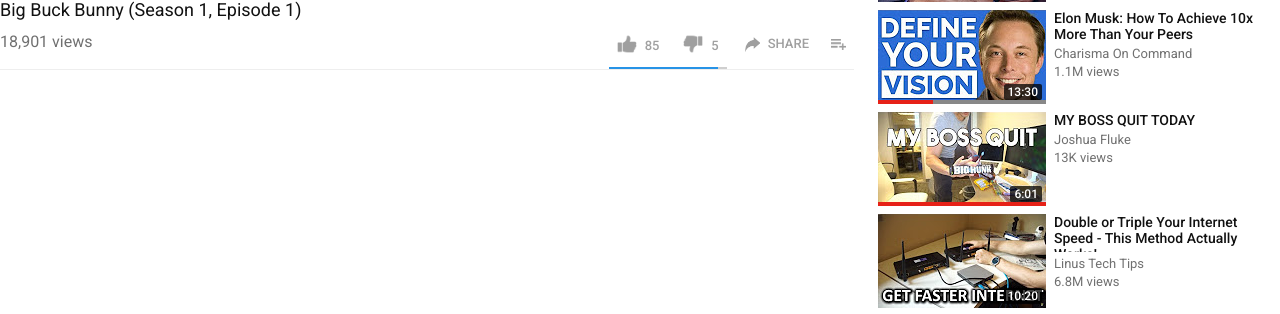
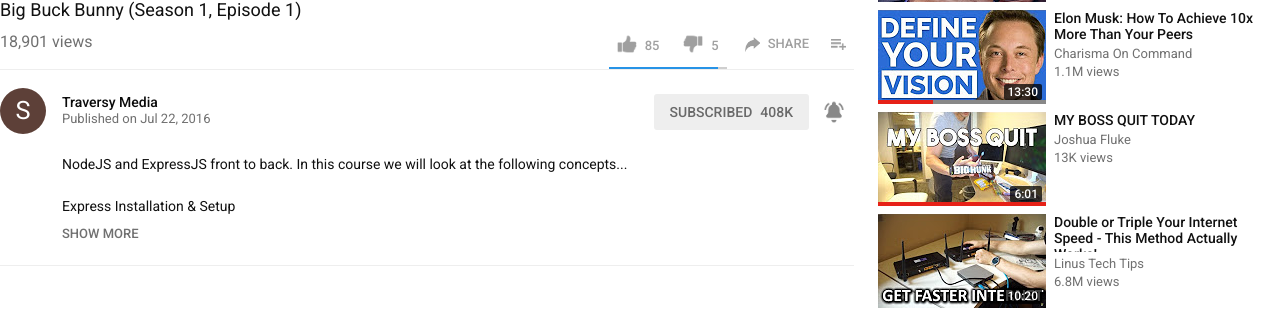
Before and after one commit to mileshenrichs/reactube, a React (Create React App) app in the folder client/: page / in a window 1280 px wide. Shown: the part 581-895 px from the top of the page. Built offline with nearby package versions, Linux system fonts and the light colour scheme.

Commit message:
video description, subscribe button

```diff
--- a/client/src/App.css
+++ b/client/src/App.css
@@ -1690,3 +1690,129 @@
   position: relative;
   left: 16px;
 }
+
+.VideoInfo__top-row {
+  margin-bottom: 20px;
+}
+
+.VideoInfo__top-row::after {
+  clear: both;
+  display: block;
+  content: "";
+}
+
+.VideoInfo__top-row--metadata {
+  width: 60%;
+  float: left;
+}
+
+.VideoInfo__top-row--metadata .ProfileIcon,
+.VideoInfo__top-row--metadata .metadata-text {
+  float: left;
+}
+
+.VideoInfo__top-row--metadata .ProfileIcon {
+  padding-right: 16px;
+}
+
+.VideoInfo__top-row--metadata .metadata-text {
+  width: 70%;
+  position: relative;
+  top: 4px;
+}
+
+.VideoInfo__top-row--metadata span {
+  display: block;
+}
+
+.metadata-text .meta-creator a {
+  font-size: 87.5%;
+  font-weight: 500;
+  color: #0a0a0a;
+  text-decoration: none;
+}
+
+.metadata-text .meta-publish-date {
+  font-size: 81.25%;
+  color: #707070;
+}
+
+.VideoInfo__top-row--subscribe-notify {
+  float: right;
+  position: relative;
+  top: 5px;
+  padding-right: 8px;
+}
+
+.SubscribeButton {
+  border: 0;
+  font-weight: 500;
+  font-size: 14px;
+  color: #ffffff;
+  background: #ff0000;
+  border-radius: 3px;
+  padding: 10px 16px;
+  cursor: pointer;
+  text-transform: uppercase;
+}
+
+.SubscribeButton.subscribed {
+  background: #eeeeee;
+  color: #696969;
+}
+
+.SubscribeButton__text-subscribe {
+  margin-right: 8px;
+}
+
+.SubscribeButton__subcount {
+  opacity: 0.85;
+}
+
+.SubscribeButton.subscribed .SubscribeButton__subcount {
+  opacity: 1;
+}
+
+.subscription-notification-bell {
+  width: 24px;
+  background: transparent;
+  border: none;
+  cursor: pointer;
+  position: relative;
+  top: 7px;
+  margin-left: 13px;
+}
+
+.subscription-notification-bell img {
+  width: 100%;
+}
+
+.VideoInfo__description {
+  font-size: 87.5%;
+  padding-left: 62px;
+  line-height: 21px;
+  margin-bottom: 6px;
+  max-height: 60px;
+  overflow: hidden;
+}
+
+.VideoInfo__description.expanded {
+  max-height: none;
+}
+
+.VideoInfo__description a {
+  text-decoration: none;
+  color: #0665d6;
+}
+
+.VideoInfo__description--show-toggle {
+  background: transparent;
+  border: 0;
+  text-transform: uppercase;
+  font-weight: 500;
+  color: #707070;
+  padding: 6px 0;
+  cursor: pointer;
+  font-size: 13px;
+  margin-left: 62px;
+}
--- /dev/null
+++ b/client/src/Components/SubscribeButton/SubscribeButton.js
@@ -0,0 +1,18 @@
+import React from 'react';
+import PropTypes from 'prop-types';
+
+const SubscribeButton = ({ subscribed, subCount }) => {
+  return (
+    <button className={'SubscribeButton' + (subscribed ? ' subscribed' : '')}>
+      <span className="SubscribeButton__text-subscribe">{'Subscribe' + (subscribed ? 'd' : '')}</span>
+      <span className="SubscribeButton__subcount">{subCount}</span>
+    </button>
+  );
+}
+
+SubscribeButton.propTypes = {
+  subscribed: PropTypes.bool.isRequired,
+  subCount: PropTypes.string.isRequired
+}
+
+export default SubscribeButton;
--- a/client/src/Components/WatchView/WatchLeftColumn/VideoInfo/VideoInfo.js
+++ b/client/src/Components/WatchView/WatchLeftColumn/VideoInfo/VideoInfo.js
@@ -3,8 +3,25 @@
 import { bindActionCreators } from 'redux';
 import * as actions from '../../../../actions/watchActions'
 import InteractionDock from './InteractionDock/InteractionDock';
+import ProfileIcon from '../../../ProfileIcon/ProfileIcon';
+import SubscribeButton from '../../../SubscribeButton/SubscribeButton';
+import subscriptionBell from '../../../../resources/subscription-bell.png';
+import subscriptionBellActivated from '../../../../resources/subscription-bell-activated.png';
 
 const VideoInfo = (props) => {
+  const subscribed = true;
+  const videoDescription = {
+    __html: 'NodeJS and ExpressJS front to back. In this course we will look at the following concepts... <br><br>' +
+    'Express Installation & Setup <br>' +
+    'Middleware <br>' +
+    'Routing <br>' +
+    'Template Engines <br>' +
+    'Forms & Input <br>' +
+    'MongoDB w/ MongoJS <br><br>' +
+    'Express generator will be in another video <br><br>' +
+    'NODE.JS, EXPRESS & MONGODB COURSE: <br><a href="#">https://www.udemy.com/nodejs-express</a>'
+  }
+
   return (
     <div className="VideoInfo">
       <section className="info-section">
@@ -24,22 +41,54 @@
           createPlaylistAndAddVideo={props.createPlaylistAndAddVideo}
         />
       </section>
+
+      <section className="info-section">
+        <div className="VideoInfo__top-row">
+          <div className="VideoInfo__top-row--metadata">
+            <a href="#">
+              <ProfileIcon width={46} />
+            </a>
+            <div className="metadata-text">
+              <span className="meta-creator"><a href="#">Traversy Media</a></span>
+              <span className="meta-publish-date">Published on Jul 22, 2016</span>
+            </div>
+          </div>
+
+          <div className="VideoInfo__top-row--subscribe-notify">
+            <SubscribeButton
+              subscribed={subscribed}
+              subCount="408K"
+            />
+
+            {subscribed &&
+              <button className="subscription-notification-bell">
+                <img src={subscribed ? subscriptionBellActivated : subscriptionBell} alt="" />
+              </button>}
+          </div>
+        </div>
+
+        <div className={'VideoInfo__description' + (props.showExpandedDescription ? ' expanded' : '')} dangerouslySetInnerHTML={videoDescription}></div>
+        <button className="VideoInfo__description--show-toggle" onClick={props.toggleDescriptionExpansion}>
+          {props.showExpandedDescription ? 'Show less' : 'Show more'}
+        </button>
+      </section>
     </div>
   );
 }
 
 const mapStateToProps = (state) => {
-  const { userRating, userPlaylistsContainingVideo, showAddToMenu } = state.watch;
+  const { userRating, userPlaylistsContainingVideo, showAddToMenu, showExpandedDescription } = state.watch;
   const userPlaylists = state.user.playlists;
-  return {userRating, userPlaylistsContainingVideo, userPlaylists, showAddToMenu};
+  return {userRating, userPlaylistsContainingVideo, userPlaylists, showAddToMenu, showExpandedDescription};
 }
 
-const { rateVideo, toggleShareModal, addVideoToPlaylist, removeVideoFromPlaylist, createPlaylistAndAddVideo, toggleAddToMenu } = actions;
+const { rateVideo, toggleShareModal, addVideoToPlaylist, removeVideoFromPlaylist, createPlaylistAndAddVideo,
+        toggleAddToMenu, toggleDescriptionExpansion } = actions;
 const mapDispatchToProps = (dispatch) => {
   return bindActionCreators({
     rateVideo, toggleShareModal, addVideoToPlaylist,
     removeVideoFromPlaylist, createPlaylistAndAddVideo,
-    toggleAddToMenu
+    toggleAddToMenu, toggleDescriptionExpansion
   }, dispatch);
 }
 
--- a/client/src/actions/watchActions.js
+++ b/client/src/actions/watchActions.js
@@ -120,3 +120,9 @@
     }, 250);
   }
 }
+
+export function toggleDescriptionExpansion() {
+  return {
+    type: 'TOGGLE_DESCRIPTION_EXPANSION'
+  }
+}
--- a/client/src/reducers/watch.js
+++ b/client/src/reducers/watch.js
@@ -64,6 +64,12 @@
         showAddToMenu: !state.showAddToMenu
       }
 
+    case 'TOGGLE_DESCRIPTION_EXPANSION':
+      return {
+        ...state,
+        showExpandedDescription: !state.showExpandedDescription
+      }
+
     default:
       return state;
   }
--- a/client/src/store.js
+++ b/client/src/store.js
@@ -9,7 +9,8 @@
     userRating: undefined,
     showVideoShareModal: false,
     userPlaylistsContainingVideo: [],
-    showAddToMenu: false
+    showAddToMenu: false,
+    showExpandedDescription: false
   },
   notification: {
     showNotification: false,
```
Also changed, not shown: client/src/resources/subscription-bell-activated.png (added), client/src/resources/subscription-bell.png (added).
